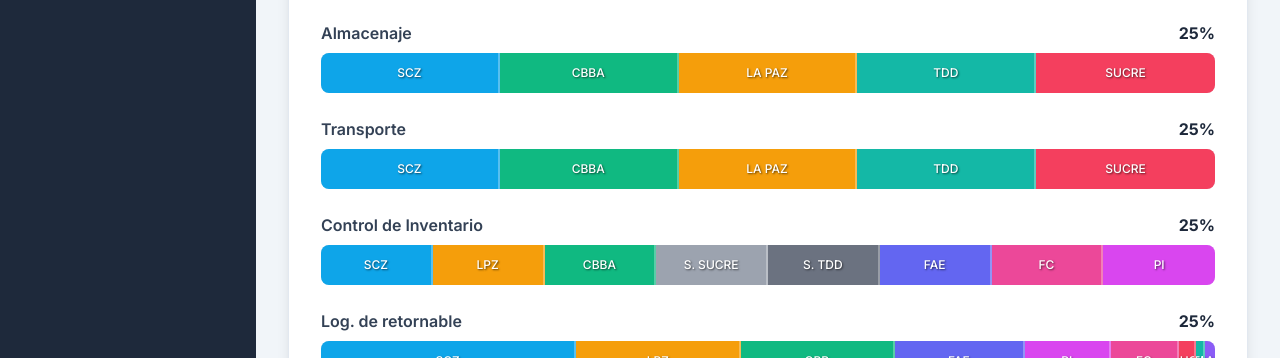
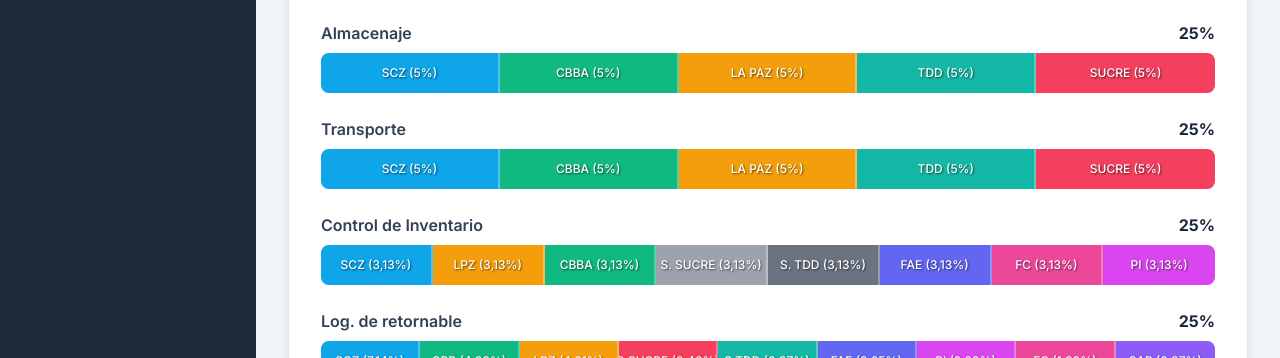
Before and after one commit to Augustusa1/paula_presentacion, a plain HTML site: page index.html in a window 1280 px wide. Shown: the part 442-800 px from the top of the page. Drawn offline with nearby package versions, Linux system fonts and the light colour scheme.

Commit message:
Update index.html

```diff
--- a/index.html
+++ b/index.html
@@ -440,13 +440,19 @@
                 `;
 
                 if (totalDetalle > 0) {
-                    let detalleItems = Object.entries(detalleArea).sort(([,a],[,b]) => b-a);
+                    // Do not sort items by value to maintain original order.
+                    let detalleItems = Object.entries(detalleArea);
+                    const numItems = detalleItems.length;
+                    // Calculate an equal width for each segment to prioritize legibility.
+                    const equalWidth = numItems > 0 ? 100 / numItems : 100;
 
                     for (const [subItem, subItemValue] of detalleItems) {
-                        const width = (subItemValue / totalDetalle) * 100;
+                        // Use the calculated equal width instead of a proportional one.
+                        const width = equalWidth;
                         const subItemColorInfo = colores[subItem.toUpperCase()] || colorInfo;
                         const formattedSubItem = formatType === 'currency' ? formatCurrency(subItemValue) : `${formatPercentage(subItemValue)}%`;
-                        const label = formatType === 'currency' ? `${subItem} (${formattedSubItem})` : `${subItem}`;
+                        // Always display the text and the numeric value for clarity.
+                        const label = `${subItem} (${formattedSubItem})`;
 
                         html += `
                             <div class="bar-segment h-full ${subItemColorInfo.bg}" style="width: ${width}%" title="${subItem} (${formattedSubItem})">
```
